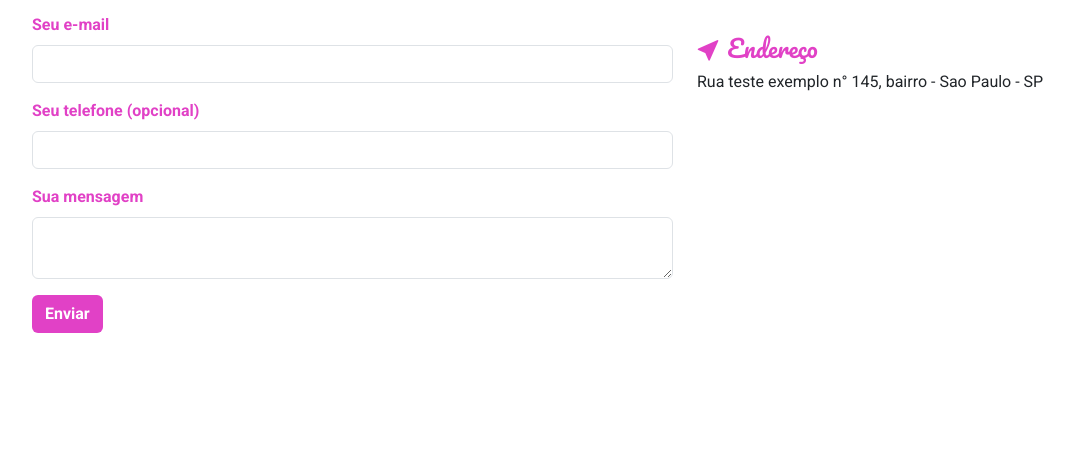
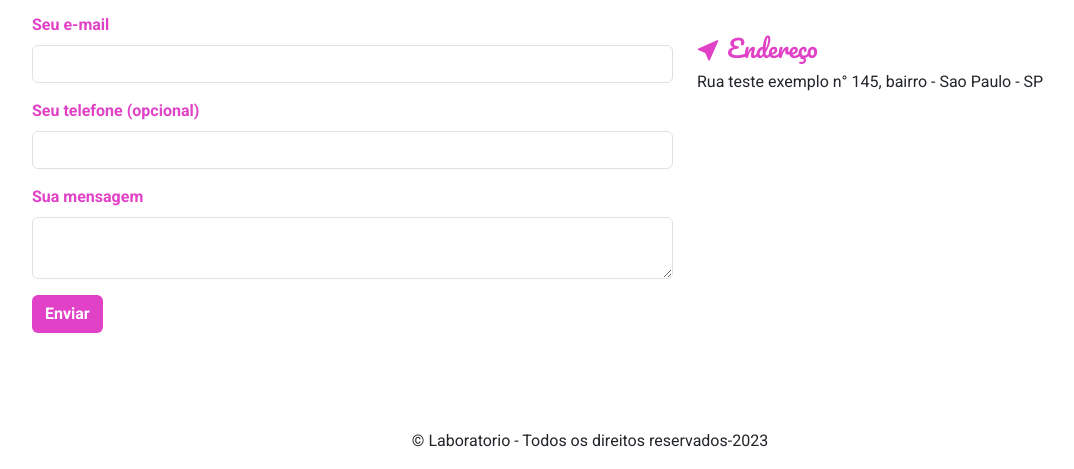
Before and after one commit to batatacs/laboratorio, a plain HTML site: page index.html in a window 1280 px wide. Shown: the part 2468-2937 px from the top of the page, without its empty margins (50-1124 px from the left). Before the commit the page ends 2897 px from the top, so only its background shows below. Drawn offline with nearby package versions, Linux system fonts and the light colour scheme.

Commit message:
2 commit pequena mudança

```diff
--- a/index.html
+++ b/index.html
@@ -332,6 +332,11 @@
                 </div>
             </div>
         </section>
+        <footer class=" container text-center ">
+                <p>
+                    &copy; Laboratorio - Todos os direitos reservados-2023
+                </p>
+        </footer>
     </div>
     <script type="text/javascript" src="//code.jquery.com/jquery-1.11.0.min.js"></script>
     <script type="text/javascript" src="//code.jquery.com/jquery-migrate-1.2.1.min.js"></script>
```
